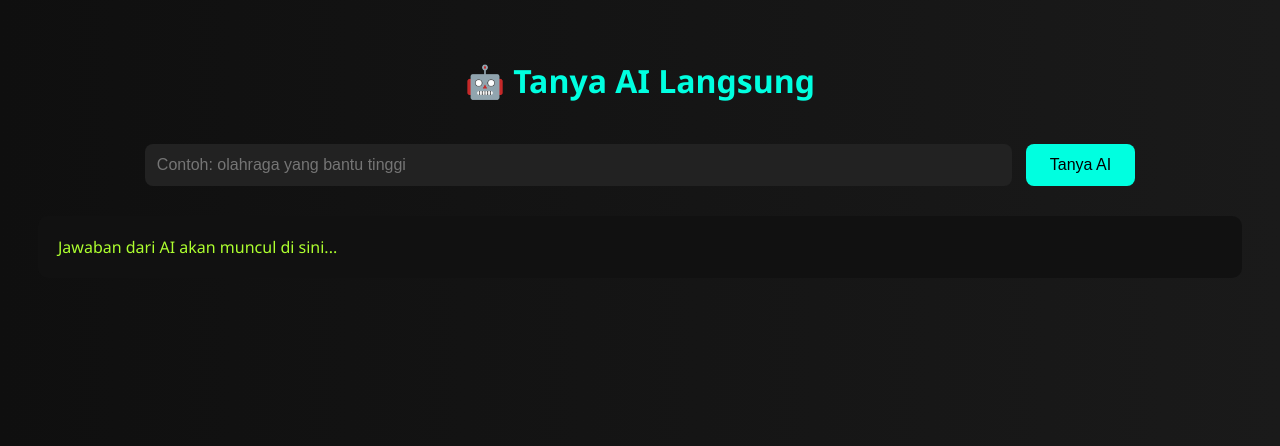
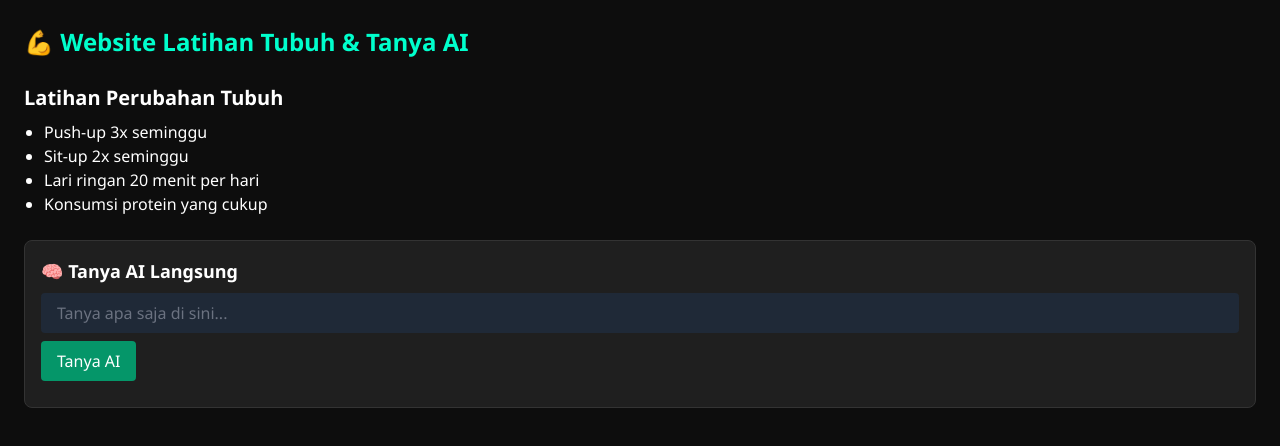
Before and after one commit to Rexzzxiterz/yaps, a plain HTML site: page index.html in a window 1280 px wide. Drawn offline with nearby package versions, Linux system fonts and the light colour scheme.

Commit message:
Update index.html

```diff
--- a/index.html
+++ b/index.html
@@ -1,102 +1,83 @@
-<!DOCTYPE html>
-<html lang="id">
+<!DOCTYPE html><html lang="id">
 <head>
   <meta charset="UTF-8">
-  <title>Tanya AI Langsung</title>
   <meta name="viewport" content="width=device-width, initial-scale=1.0">
+  <title>Website Latihan Tubuh + Tanya AI</title>
+  <link href="https://cdn.jsdelivr.net/npm/tailwindcss@2.2.19/dist/tailwind.min.css" rel="stylesheet">
   <style>
     body {
-      background: linear-gradient(to right, #0f0f0f, #1a1a1a);
-      color: #fff;
+      background-color: #0d0d0d;
+      color: white;
       font-family: 'Segoe UI', sans-serif;
-      padding: 30px;
-      text-align: center;
     }
-
-    h1 {
-      color: #00ffe0;
-      font-size: 2em;
+    .ai-box {
+      background-color: #1f1f1f;
+      border: 1px solid #333;
+      border-radius: 8px;
+      padding: 16px;
+      margin-top: 24px;
     }
-
-    input {
-      width: 70%;
-      padding: 12px;
-      border: none;
-      border-radius: 8px;
-      font-size: 16px;
-      margin-top: 20px;
-      background-color: #222;
-      color: #fff;
+    .logobox {
+      font-size: 1.5rem;
+      font-weight: bold;
+      color: #00ffcc;
     }
-
-    button {
-      padding: 12px 24px;
-      margin-left: 10px;
-      font-size: 16px;
-      background: #00ffe0;
-      border: none;
-      border-radius: 8px;
-      color: #000;
-      cursor: pointer;
-      transition: 0.3s;
+    .ai-response {
+      color: #00ff00;
+      margin-top: 10px;
     }
-
-    button:hover {
-      background: #00cbb5;
-    }
-
-    #hasilJawaban {
-      margin-top: 30px;
-      padding: 20px;
-      background-color: #111;
-      border-radius: 10px;
-      text-align: left;
-      white-space: pre-wrap;
-      color: #adff2f;
+    .ai-error {
+      color: #ff4d4d;
     }
   </style>
 </head>
-<body>
+<body class="p-6">
+  <div class="logobox">💪 Website Latihan Tubuh & Tanya AI</div>  <section class="mt-6">
+    <h2 class="text-xl font-bold mb-2">Latihan Perubahan Tubuh</h2>
+    <ul class="list-disc pl-5">
+      <li>Push-up 3x seminggu</li>
+      <li>Sit-up 2x seminggu</li>
+      <li>Lari ringan 20 menit per hari</li>
+      <li>Konsumsi protein yang cukup</li>
+    </ul>
+  </section>  <div class="ai-box">
+    <h3 class="text-lg font-semibold mb-2">🧠 Tanya AI Langsung</h3>
+    <input type="text" id="questionInput" placeholder="Tanya apa saja di sini..." class="w-full px-4 py-2 rounded bg-gray-800 text-white placeholder-gray-500 focus:outline-none">
+    <button onclick="askAI()" class="mt-2 px-4 py-2 bg-green-600 hover:bg-green-700 rounded">Tanya AI</button>
+    <div id="aiResponse" class="ai-response"></div>
+    <div id="aiError" class="ai-error"></div>
+  </div>  <script>
+    async function askAI() {
+      const question = document.getElementById("questionInput").value;
+      const responseBox = document.getElementById("aiResponse");
+      const errorBox = document.getElementById("aiError");
 
-  <h1>🤖 Tanya AI Langsung</h1>
-  <input id="inputTanya" type="text" placeholder="Contoh: olahraga yang bantu tinggi">
-  <button onclick="tanyaAI()">Tanya AI</button>
-
-  <div id="hasilJawaban">Jawaban dari AI akan muncul di sini...</div>
-
-  <script>
-    async function tanyaAI() {
-      const input = document.getElementById("inputTanya").value;
-      const hasil = document.getElementById("hasilJawaban");
-      hasil.innerHTML = "⏳ Sedang menjawab...";
+      responseBox.innerText = "";
+      errorBox.innerText = "";
 
       try {
-        const response = await fetch("https://api.openai.com/v1/chat/completions", {
+        const res = await fetch("https://api.openai.com/v1/chat/completions", {
           method: "POST",
           headers: {
             "Content-Type": "application/json",
-            "Authorization": "Bearer YOUR_OPENAI_API_KEY" // 🔁 GANTI ini dengan API key kamu
+            "Authorization": "Bearer YOUR_API_KEY_HERE"
           },
           body: JSON.stringify({
             model: "gpt-3.5-turbo",
-            messages: [{ role: "user", content: input }],
-            max_tokens: 400
+            messages: [{ role: "user", content: question }],
+            temperature: 0.7
           })
         });
 
-        const data = await response.json();
-
-        if (data.choices && data.choices[0]) {
-          hasil.innerHTML = data.choices[0].message.content;
+        const data = await res.json();
+        if (data.choices && data.choices.length > 0) {
+          responseBox.innerText = data.choices[0].message.content;
         } else {
-          hasil.innerHTML = "❌ Tidak ada jawaban dari AI.";
+          errorBox.innerText = "Tidak ada jawaban dari AI.";
         }
       } catch (err) {
-        hasil.innerHTML = "❌ Gagal menghubungi AI. Cek koneksi atau key.";
-        console.error(err);
+        errorBox.innerText = "Gagal terhubung ke AI.";
       }
     }
-  </script>
-
-</body>
+  </script></body>
 </html>
```
